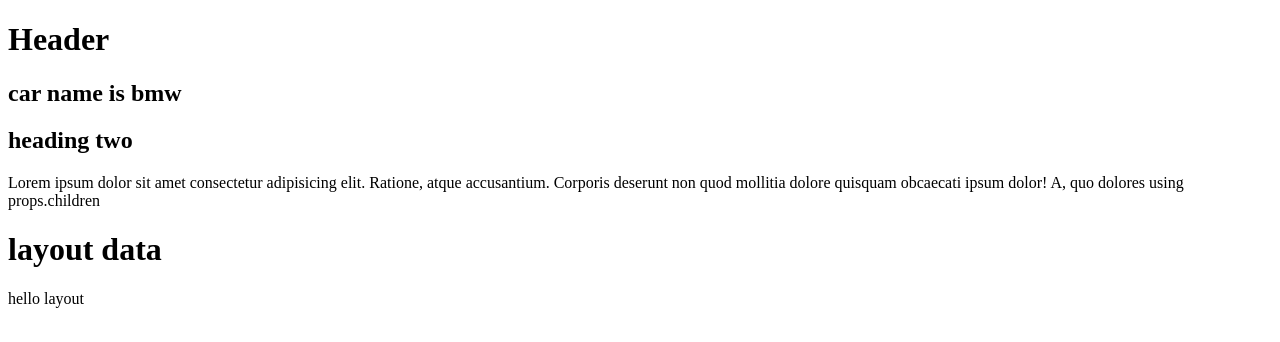
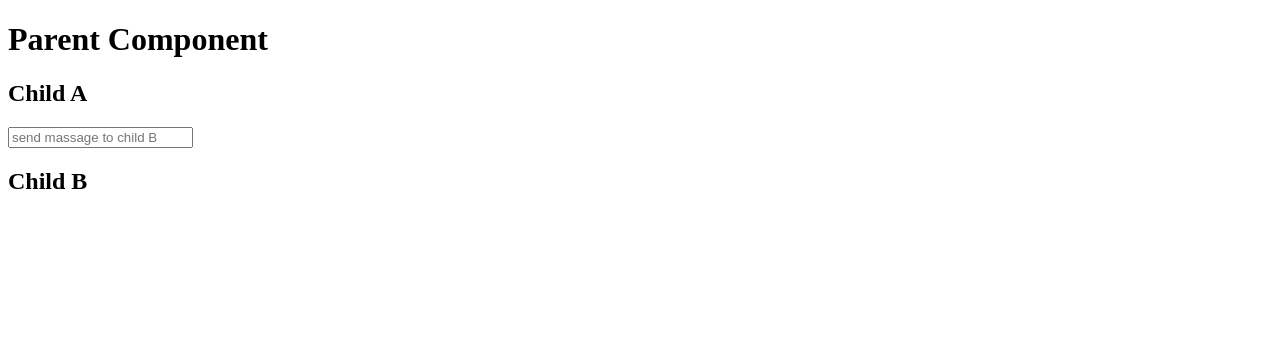
Before and after one commit to atifrafi/react-practice, a React (Vite) app: page / in a window 1280 px wide. Shown: the top 342 px of the page. Built offline with nearby package versions, Linux system fonts and the light colour scheme.

Commit message:
state lifting

```diff
--- a/src/App.jsx
+++ b/src/App.jsx
@@ -40,6 +40,7 @@ import UpdateArr from "./components/28-updation array in state/UpdateArr";
 import ObjUpd from "./components/29-updation object in state/ObjUpd";
 import Header from "./components/30-props children/Header";
 import Layout from "./components/30-props children/Layout";
+import ParentCompo from "./components/31-state lifting/ParentCom";
 
 const App = () => {
   const [hobby, setHobby] = useState();
@@ -71,9 +72,12 @@ const App = () => {
 
   return (
     <>
+      {/* for state lifting */}
+      <ParentCompo/>
+
       {/* for props.children */}
       {/* note props.children nested component mein ziyad use hota hai */}
-      <Header name='bmw'>
+      {/* <Header name='bmw'>
         <h2>heading two</h2>
         <p>
           Lorem ipsum dolor sit amet consectetur adipisicing elit. Ratione,
@@ -81,7 +85,7 @@ const App = () => {
           obcaecati ipsum dolor! A, quo dolores using props.children
         </p>
         <Layout><p>hello layout</p></Layout>
-      </Header>
+      </Header> */}
 
       {/* for update object in state */}
       {/* <ObjUpd/> */}
--- /dev/null
+++ b/src/components/31-state lifting/ChildA.jsx
@@ -0,0 +1,21 @@
+import { useState } from "react"
+
+const ChildA = ({msgsender})=>{
+
+    const handleChange =(e)=>{
+        msgsender(
+            e.target.value
+        )
+    }
+
+    return(
+        <>
+        {/* Child A component */}
+        <h2>Child A</h2>
+        <input type="text" placeholder="send massage to child B" onChange={handleChange}/>
+        <p>{msgsender}</p>
+        </>
+    )
+}
+
+export default ChildA;
--- /dev/null
+++ b/src/components/31-state lifting/ChildB.jsx
@@ -0,0 +1,11 @@
+const ChildB = ({massage})=>{
+    return(
+        <>
+        {/* Child B component */}
+        <h2>Child B</h2>
+        <h3>{massage}</h3>
+        </>
+    )
+}
+
+export default ChildB;
--- /dev/null
+++ b/src/components/31-state lifting/ParentCom.jsx
@@ -0,0 +1,24 @@
+import { useState } from "react";
+import ChildA from "./ChildA";
+import ChildB from "./ChildB";
+
+// note:
+// state lifting kyo use krta hai ?
+// ek sibling component agr dosra sibling component ko koi state bhejna chahe tu
+// wo react mein noramlly direct nhi bhejsakta islia state lifting ka concept use hota hai
+// agr child A na koi state child B ko bhejni hai tu wo apni state parent component mein banaye ga
+// or phir waha se child B ko bhej dega isiko state lifting kheta hai
+
+const ParentCompo = ()=>{
+    const [msg,setMsg] =useState('')
+    return(
+        <>
+        {/* parent component */}
+        <h1>Parent Component</h1>
+        <ChildA msgsender={setMsg}/>
+        <ChildB massage={msg}/>
+        </>
+    )
+}
+
+export default ParentCompo;
```
